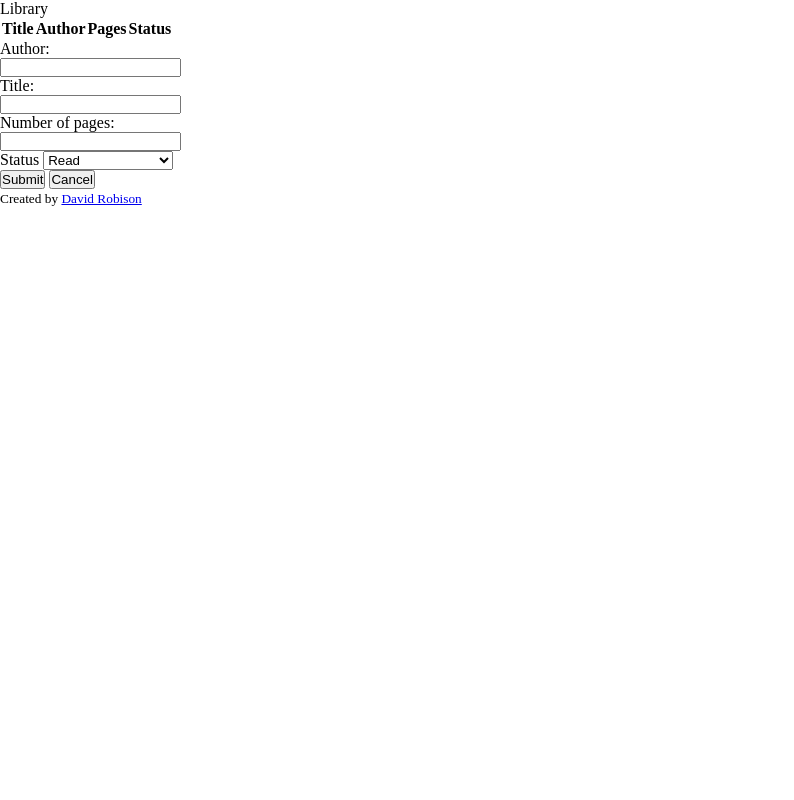
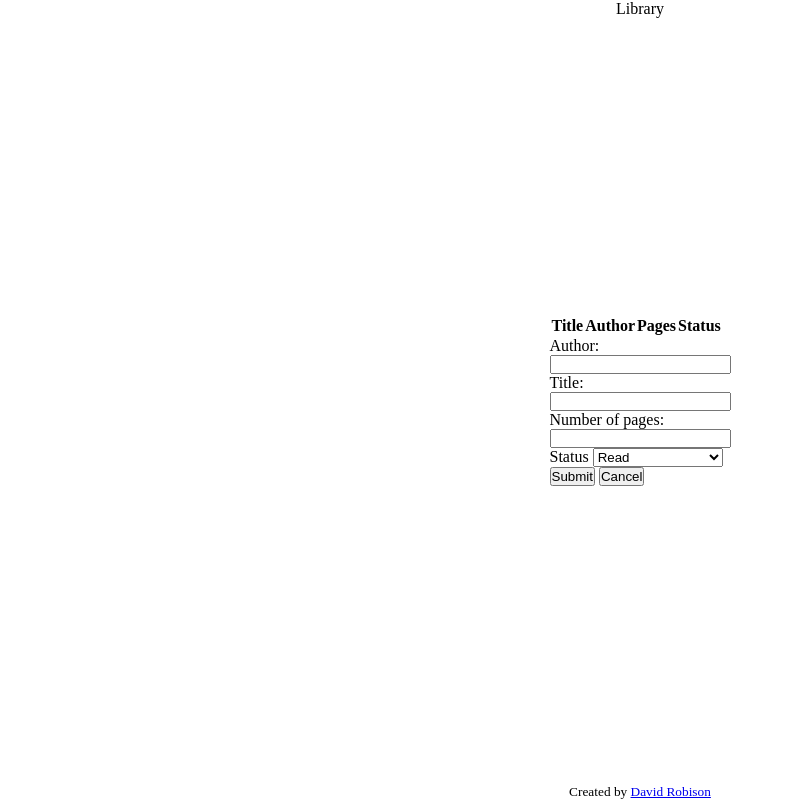
Before and after one commit to robisonwebdev/Library, a plain HTML site: page index.html in a window 1280 px wide. Shown: the whole page, without its empty margins (0-794 px from the left). Drawn offline with Linux system fonts and the light colour scheme.

Commit message:
Set body display to flex, adjusted flex settings, and gave body a height

```diff
--- a/style.css
+++ b/style.css
@@ -2,3 +2,12 @@
     margin: 0;
     padding: 0;
 }
+
+body {
+    display: flex;
+    flex-direction: column;
+    align-items: center;
+    justify-content: space-between;
+
+    height: 100vh;
+}
```
